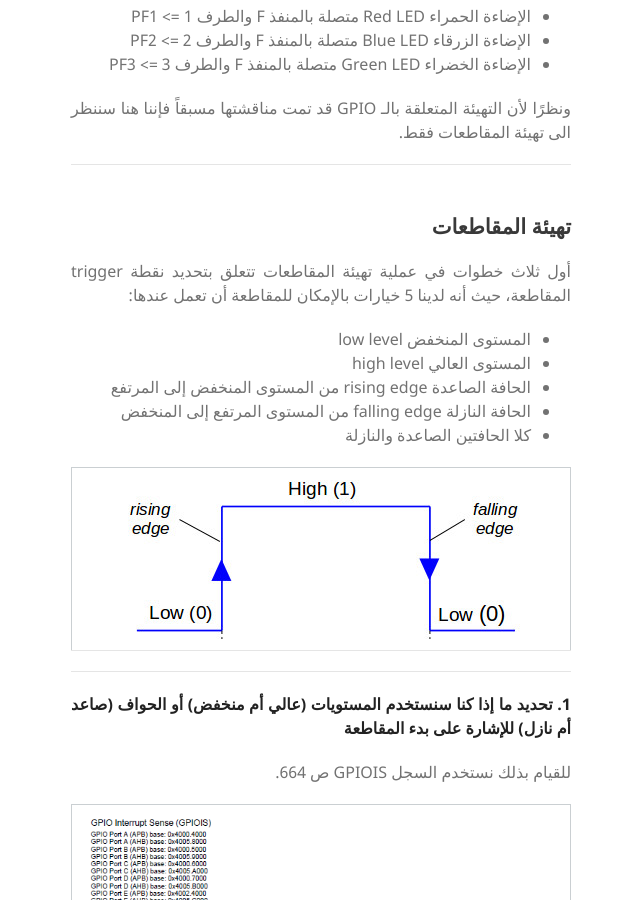
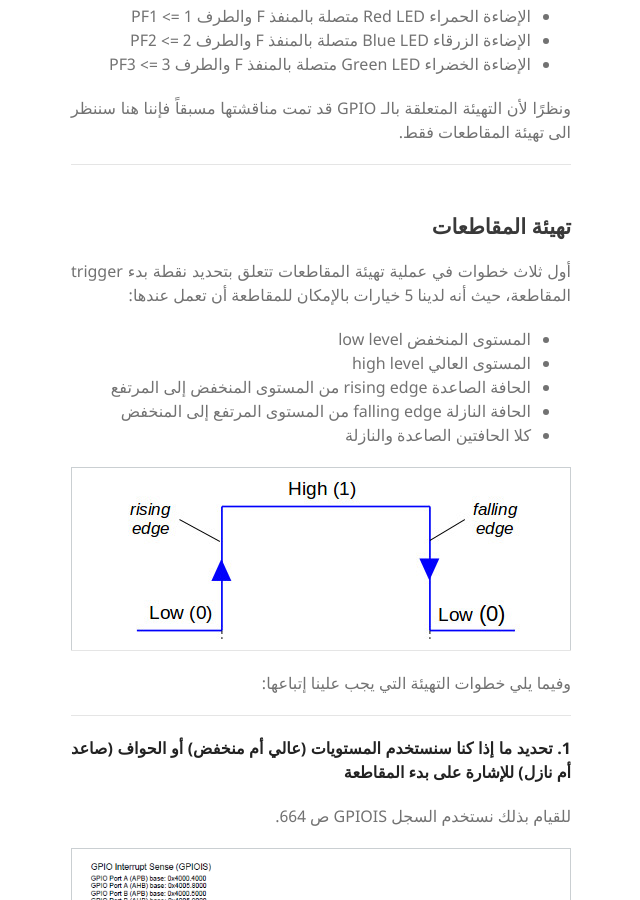
Before and after one commit to alhabish/embedded-course, a Jekyll site: the page built from _posts/2018-09-10-interrupts.md, in a window 1280 px wide and 900 px high, scrolled down 6990 px. Shown: the whole window, without its empty margins (139-779 px from the left). Built offline with Jekyll 4.4.1, drawn with Linux system fonts in a browser that asks for light colours; comment, search, counter and statistics services are not loaded; some of the changed text lies outside the part shown.

Commit message:
updates interrupts article

````diff
--- a/_posts/2018-09-10-interrupts.md
+++ b/_posts/2018-09-10-interrupts.md
@@ -81,7 +81,7 @@
 ويوفر لنا الكومبايلر في Keil µVision الدوال التالية التي تستدعي الأوامر السابقة:
 
 ```c
-void __enable_irq(void) // CPSIE I;
+void __enable_irq(void)  // CPSIE I;
 void __disable_irq(void) // CPSID I;
 ```
 
@@ -267,7 +267,7 @@
 
 ## []() تهيئة المقاطعات
 
-أول ثلاث خطوات في عملية تهيئة المقاطعات تتعلق بتحديد نقطة trigger المقاطعة، حيث أنه لدينا 5 خيارات بالإمكان للمقاطعة أن تعمل عندها:
+أول ثلاث خطوات في عملية تهيئة المقاطعات تتعلق بتحديد نقطة بدء trigger المقاطعة، حيث أنه لدينا 5 خيارات بالإمكان للمقاطعة أن تعمل عندها:
 
 * المستوى المنخفض  low level
 * المستوى العالي high level
@@ -276,6 +276,8 @@
 * كلا الحافتين الصاعدة والنازلة
 
 {% include image.html url="assets/files/article_14/signal_edges.png" border="1" %}
+
+وفيما يلي خطوات التهيئة التي يجب علينا إتباعها:
 
 ---
 
@@ -365,8 +367,6 @@
 
 {% include image.html url="assets/files/article_14/28293031.png" border="1" %}
 
-{% include image.html url="assets/files/article_14/prin_register_bit_field.png" border="1" %}
-
 وبذلك يكون الحقل المتحكم في أولوية المقاطعة رقم 30 هو INTC (بت 23:21).
 
 وسنقوم بإعطاء هذه المقاطعة الأولوية 3:
````
Also changed, not shown: other parts of _posts/2018-09-10-interrupts.md (+2 -4 lines), assets/files/article_14/prin_register_bit_field.png (deleted).
